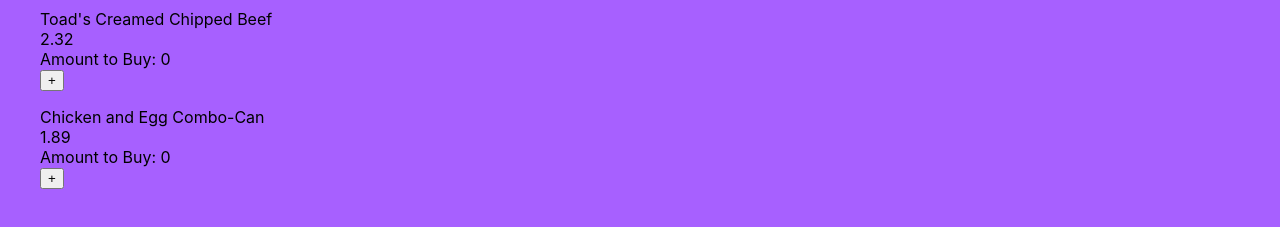
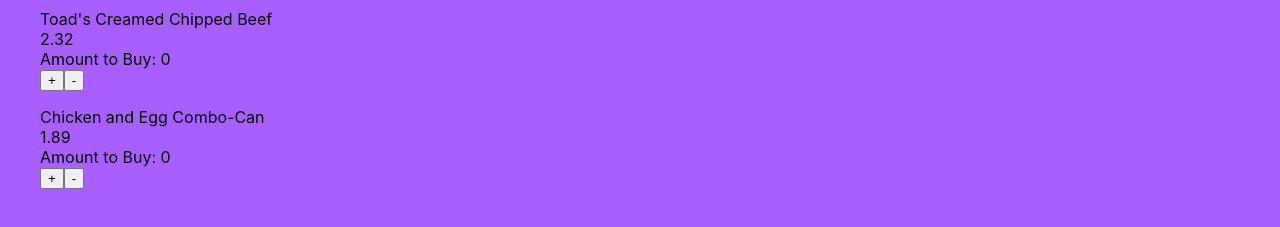
Before and after one commit to SloaneTribble/shopping-cart, a React (Create React App) app: page /items in a window 1280 px wide. Shown: the part 121-348 px from the top of the page. Built offline with nearby package versions, Linux system fonts and the light colour scheme.

Commit message:
Change increment function to changeQty function, add decrement button

```diff
--- a/src/RouteSwitch.js
+++ b/src/RouteSwitch.js
@@ -32,14 +32,20 @@ const RouteSwitch = () => {
     }));
   };
 
-  const increment = (e) => {
+  const changeQty = (e) => {
     let currentState = { ...state };
     let itemArray = currentState.items;
     let currentID = e.target.id;
 
     for (let i = 0; i < itemArray.length; i++) {
       if (itemArray[i].id === currentID) {
-        itemArray[i].qty++;
+        if (e.target.textContent === "+") {
+          itemArray[i].qty++;
+        } else {
+          if (itemArray[i].qty > 0) {
+            itemArray[i].qty--;
+          }
+        }
       }
     }
 
@@ -66,7 +72,7 @@ const RouteSwitch = () => {
               <ItemOverview
                 items={state.items}
                 coolFunction={coolFunction}
-                increment={increment}
+                changeQty={changeQty}
               />
             }
           />
--- a/src/shop/ItemOverview.js
+++ b/src/shop/ItemOverview.js
@@ -1,6 +1,6 @@
 import React, { Component } from "react";
 
-function ItemOverview({ items, coolFunction, increment }) {
+function ItemOverview({ items, coolFunction, changeQty }) {
   let overview;
   let itemArray = items;
 
@@ -10,8 +10,11 @@ function ItemOverview({ items, coolFunction, increment }) {
       <li className="item-detail">{item.price}</li>
       <li className="qty">Amount to Buy: {item.qty}</li>
       <li className="increment-decrement">
-        <button id={item.id} onClick={increment}>
+        <button id={item.id} onClick={changeQty}>
           +
+        </button>
+        <button id={item.id} onClick={changeQty}>
+          -
         </button>
       </li>
     </ul>
```
